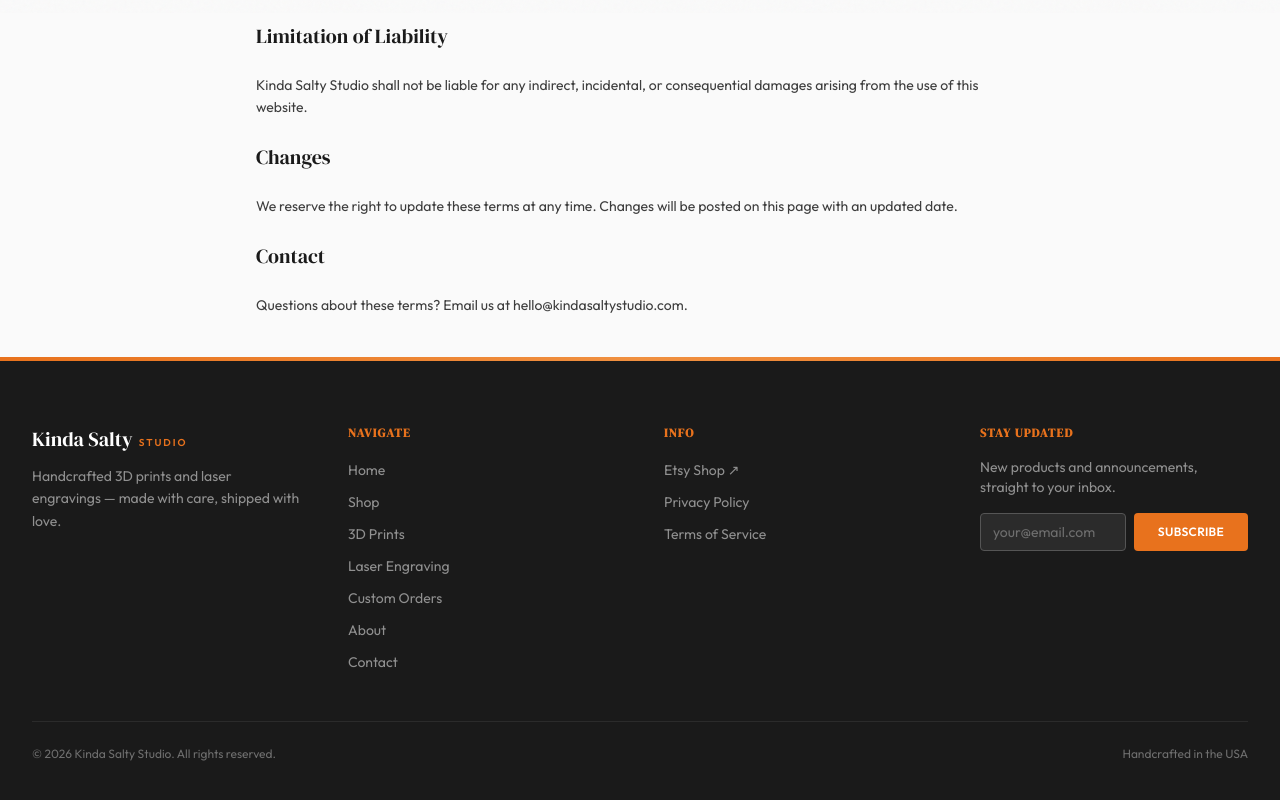
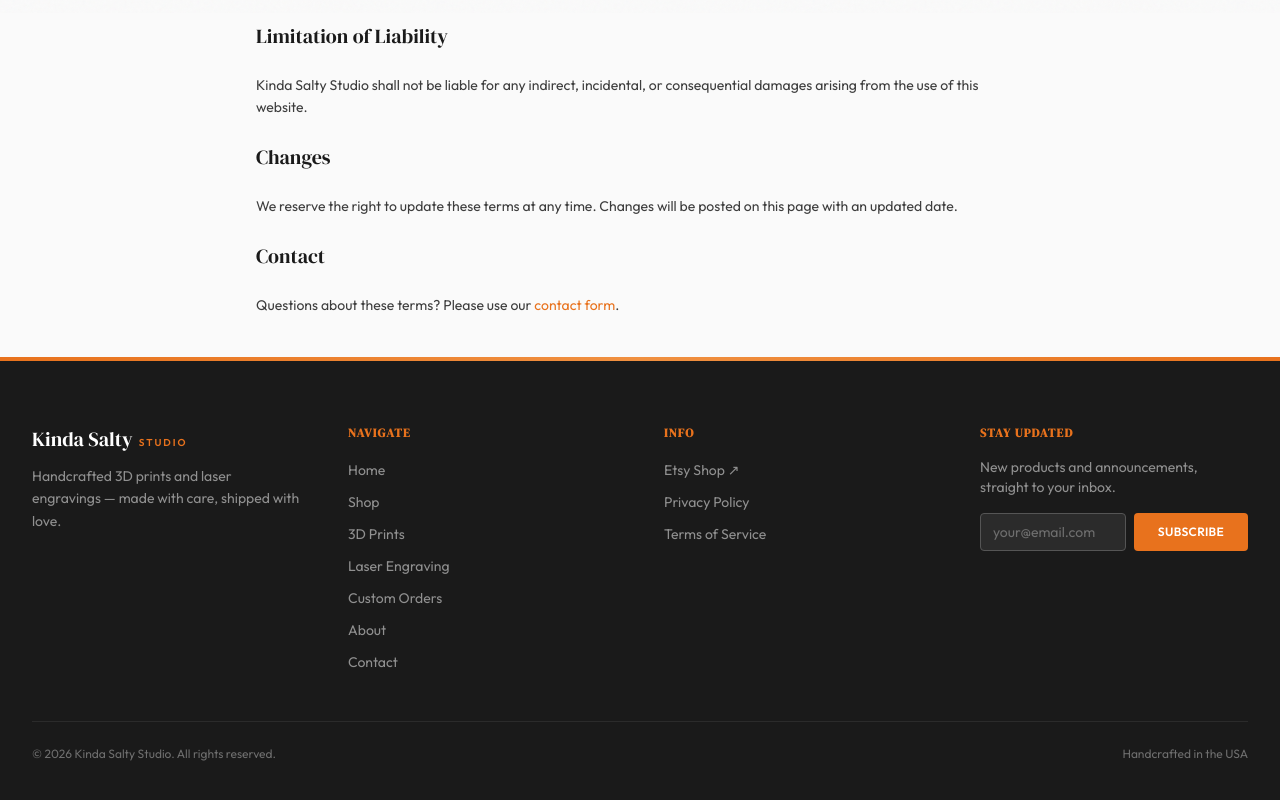
Before and after one commit to jwmcclung74/kinda-salty-studio, a Next.js app: page /terms in a window 1280 px wide. Shown: the part 787-1587 px from the top of the page. Built offline with nearby package versions, Linux system fonts and the light colour scheme; no server answers.

Commit message:
Update terms contact section to use contact form

```diff
--- a/src/app/terms/page.tsx
+++ b/src/app/terms/page.tsx
@@ -37,7 +37,7 @@
           <p>We reserve the right to update these terms at any time. Changes will be posted on this page with an updated date.</p>
 
           <h2 className="text-xl font-display text-salt-900">Contact</h2>
-          <p>Questions about these terms? Email us at {siteConfig.contact.email}.</p>
+          <p>Questions about these terms? Please use our <a href="/contact" className="text-accent hover:underline">contact form</a>.</p>
         </div>
       </div>
     </div>
```
